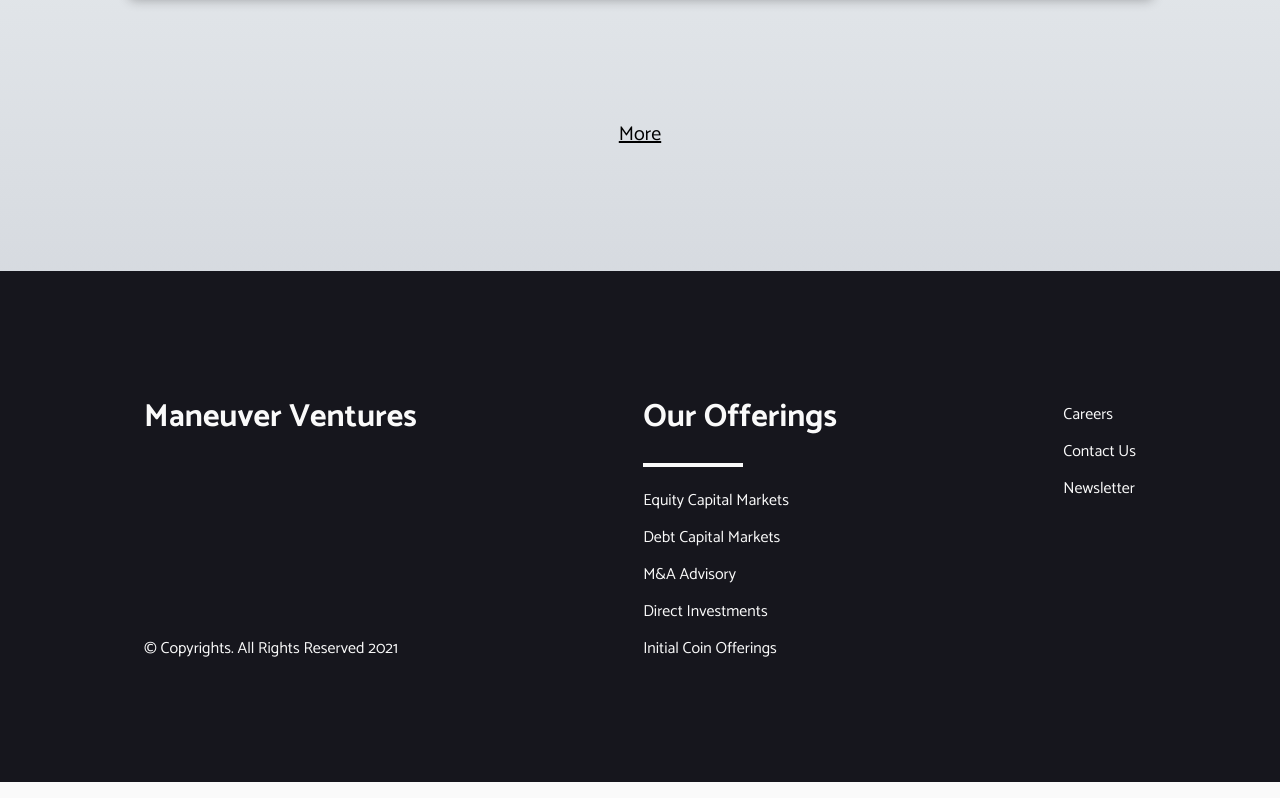
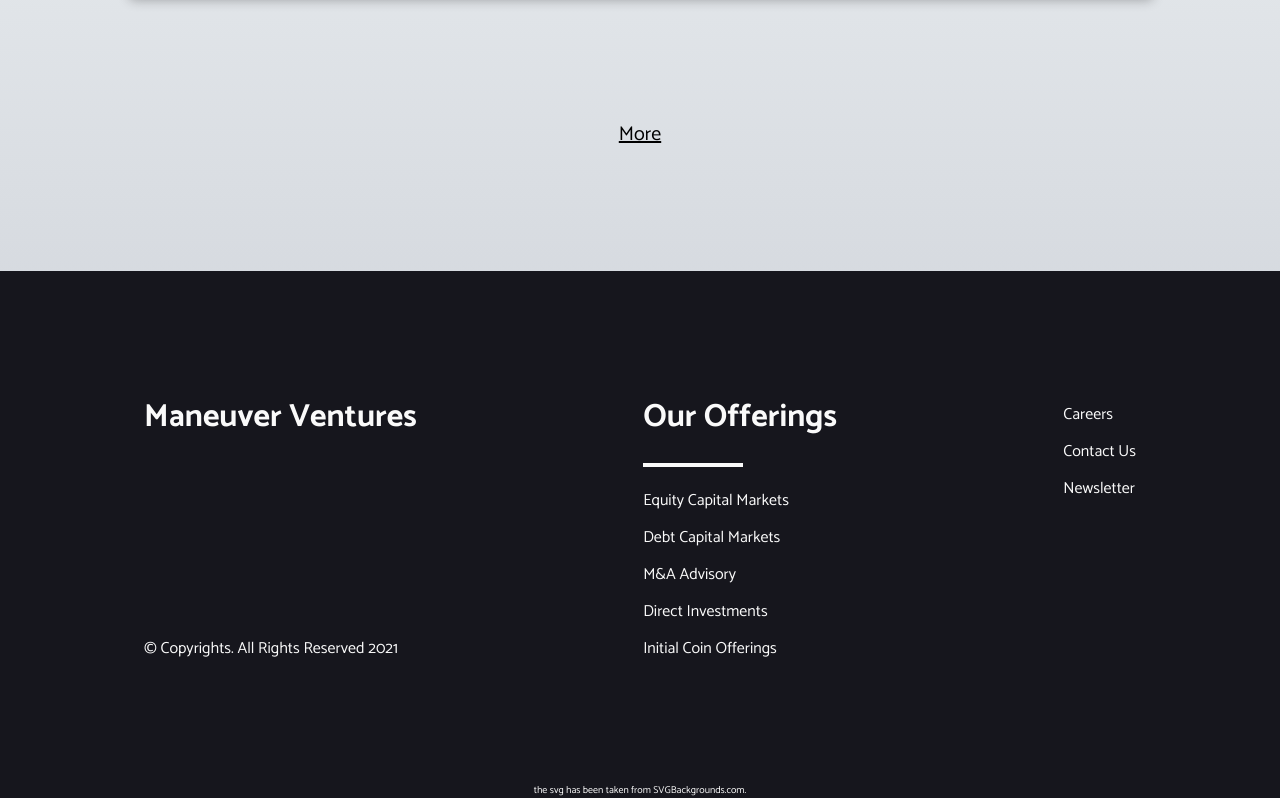
Before and after one commit to mritunjaysaha/project-1, a Next.js app: page / in a window 1280 px wide. Shown: the part 6133-6931 px from the top of the page. Built offline with nearby package versions, Linux system fonts and the light colour scheme.

Commit message:
added svg backgrounds attribution

```diff
--- a/src/footer.jsx
+++ b/src/footer.jsx
@@ -49,6 +49,7 @@ export function Footer() {
                     <ListAnchor name={newsLetter.name} href={newsLetter.link} />
                 </ul>
             </div>
+            the svg has been taken from SVGBackgrounds.com.
         </footer>
     );
 }
```
